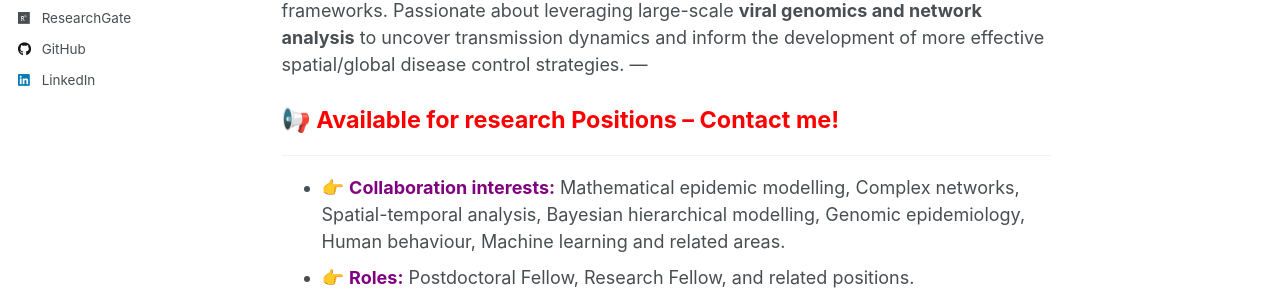
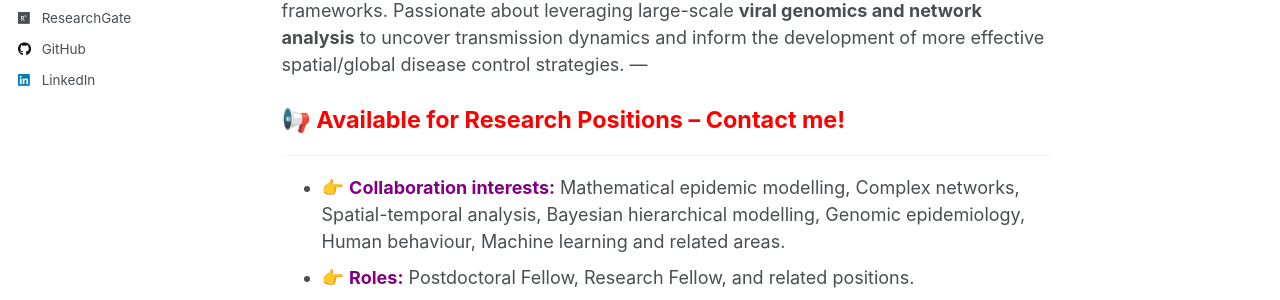
Before and after one commit to WangDongHKU/Dong_WANG.github.io, a Jekyll site: the page built from _pages/about.md, in a window 1280 px wide and 900 px high. Shown: the part 437-737 px from the top of the window. Built offline with Jekyll 4.4.1, drawn with Linux system fonts in a browser that asks for light colours; some web fonts are replaced; a script that is not in the unit is left out.

```diff
--- a/_pages/about.md
+++ b/_pages/about.md
@@ -13,7 +13,7 @@ redirect_from:
 I am a  Postdoctoral Fellow at HKU School of Public Health with a PhD in **Mathematics**. I focus on **infectious disease modelling** and **Bayesian inference**, integrating **epidemiological**, **genomic**, **human mobility**, and **environmental data** within mechanistic frameworks. Passionate about leveraging large-scale **viral genomics and network analysis** to uncover transmission dynamics and inform the development of more effective spatial/global disease control strategies.
 ---
 <div style="color:red; font-weight:bold; font-size:1.3em;">
-📢 Available for research Positions – Contact me!
+📢 Available for Research Positions – Contact me!
 </div>
 ---
 - 👉 <span style="color: purple; font-weight:bold;">Collaboration interests:</span>  Mathematical epidemic modelling, Complex networks, Spatial-temporal analysis, Bayesian hierarchical modelling, Genomic epidemiology, Human behaviour, Machine learning and related areas.
```
